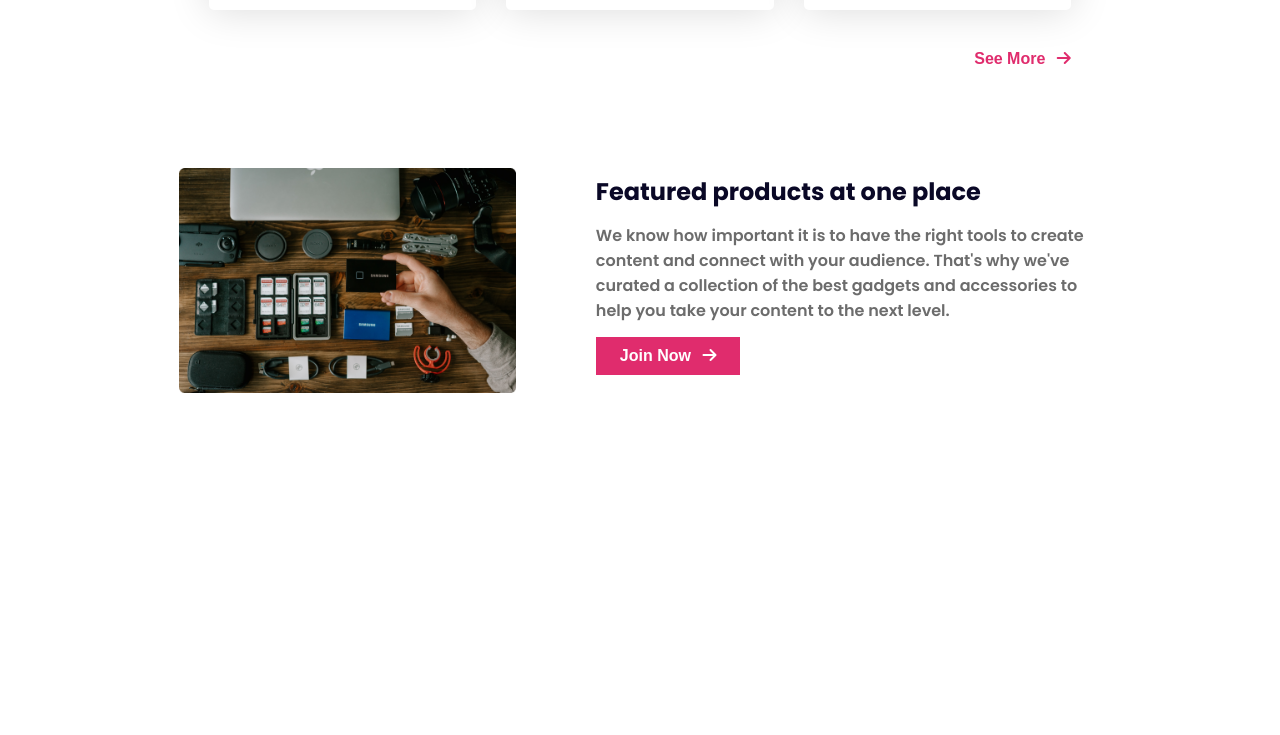
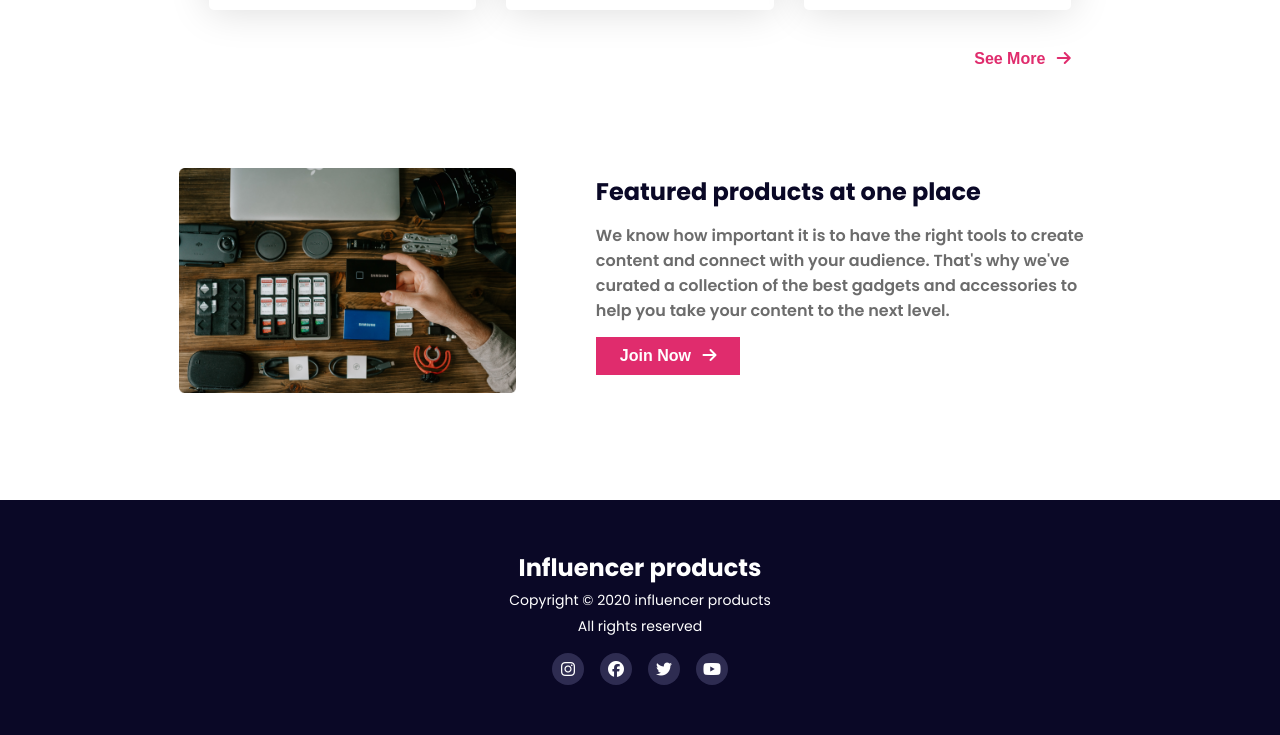
Before and after one commit to smarifurrahman/influencer-gear, a plain HTML site: page index.html in a window 1280 px wide. Shown: the part 2241-2976 px from the top of the page. Before the commit the page ends 2741 px from the top, so only its background shows below. Drawn offline with Linux system fonts and the light colour scheme.

Commit message:
added footer section

```diff
--- a/index.html
+++ b/index.html
@@ -11,9 +11,7 @@
     <!-- google fonts -->
     <link rel="preconnect" href="https://fonts.googleapis.com">
     <link rel="preconnect" href="https://fonts.gstatic.com" crossorigin>
-    <link
-        href="https://fonts.googleapis.com/css2?family=Inter:wght@400;700&family=Manrope:wght@700&family=Poppins:wght@400;500;600;700&family=Roboto:wght@700&display=swap"
-        rel="stylesheet">
+    <link href="https://fonts.googleapis.com/css2?family=Inter:wght@400;700&family=Manrope:wght@400;700&family=Poppins:wght@400;500;600;700&family=Roboto:wght@700&display=swap" rel="stylesheet">
     <!-- font awesome -->
     <script src="https://kit.fontawesome.com/aae5e146e7.js" crossorigin="anonymous"></script>
 </head>
@@ -246,6 +244,20 @@
             </div>
         </section>
     </main>
+    <!-- footer -->
+    <footer class="footer-container">
+        <div class="footer-info">
+            <h3>Influencer products</h3>
+            <p>Copyright © 2020  influencer products</p>
+            <p>All rights reserved</p>
+            <div class="social-icons">
+                <div class="icon"><i class="fa-brands fa-instagram"></i></div>
+                <div class="icon"><i class="fa-brands fa-facebook"></i></div>
+                <div class="icon"><i class="fa-brands fa-twitter"></i></div>
+                <div class="icon"><i class="fa-brands fa-youtube"></i></div>
+            </div>
+        </div>
+    </footer>
 </body>
 
 </html>
--- a/styles/style.css
+++ b/styles/style.css
@@ -249,6 +249,7 @@ header {
 .featured-description {
     padding-bottom: 20px;
 }
+
 .featured-description h2 {
     color: var(--navy-blue);
     margin-bottom: 14px;
@@ -257,6 +258,47 @@ header {
 .featured-description p {
     margin-bottom: 14px;
 }
+
+/* ------------------
+    footer
+-------------------*/
+.footer-container {
+    background-color: var(--navy-blue);
+    color: var(--white);
+    text-align: center;
+    padding: 50px 0;
+}
+
+.footer-info h3 {
+    font-size: 24px;
+    font-weight: 700;
+}
+
+.footer-info p {
+    margin-top: 5px;
+    font-size: 14px;
+    font-weight: 400;
+    font-family: var(--footer-text);
+}
+
+.social-icons {
+    display: flex;
+    gap: 16px;
+    align-items: center;
+    justify-content: center;
+    margin-top: 16px;
+}
+
+.social-icons .icon {
+    display: flex;
+    justify-content: center;
+    align-items: center;
+    height: 32px;
+    width: 32px;
+    background-color: #9e9ad63f;
+    border-radius: 50%;
+}
+
 
 /* ------------------
     media query
```
